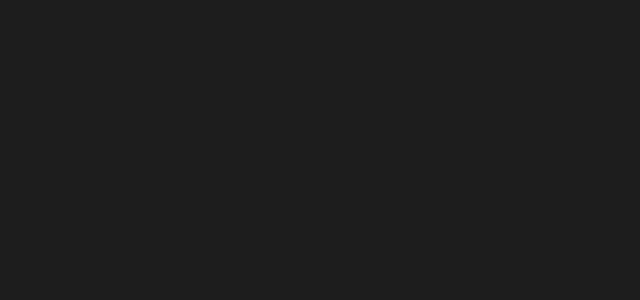
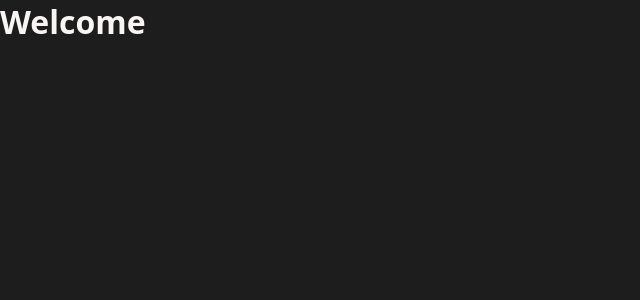
Before and after one commit to Satyaranjan2006/BACKEND-LEARNING, a React app in the folder day-14/Frontend/frontend/: page / in a window 1280 px wide. Before the commit this address had no page. Shown: the top 300 px of the page, without its empty margins (0-640 px from the left). Built offline with nearby package versions, Linux system fonts and the light colour scheme; the HTML template or start-up script is replaced by a standard one.

Commit message:
minor update regarding loading state ,Hook layer and State Layer

```diff
--- a/day-14/Frontend/frontend/src/AppRoutes.jsx
+++ b/day-14/Frontend/frontend/src/AppRoutes.jsx
@@ -19,6 +19,7 @@
 import Register from './features/auth/pages/Register'
 import {BrowserRouter,Route,Routes} from 'react-router'
 import React from 'react'
+import Welcome from './features/auth/pages/Welcome'
 
 const AppRoutes = () => {
   return (
@@ -26,6 +27,7 @@
     <Routes>
         <Route path='/login' element={<Login/>}/>
         <Route path='/register' element={<Register/>}/>
+        <Route path='/'  element={<Welcome/>}/>
     </Routes>
     </BrowserRouter>
   )
--- a/day-14/Frontend/frontend/src/features/auth/pages/Login.jsx
+++ b/day-14/Frontend/frontend/src/features/auth/pages/Login.jsx
@@ -1,8 +1,9 @@
 import React from 'react'
 import '../style/form.scss'
-import { Link } from 'react-router'
+import { Link, useNavigate } from 'react-router'
 import { useState } from 'react'
 import axios from 'axios'
+
 
 import { useAuth } from '../hook/useAuth'
 
@@ -11,7 +12,15 @@
     const [password, setPassword] = useState('')
 
     //----DBT--------------HOW WE GET HANDLE LOGIN FROM  useAuth()------------------
-    const { handleLogin } = useAuth()
+    const { handleLogin, loading } = useAuth()
+
+    const navigate = useNavigate()
+
+    if (loading) {
+        return (
+            <h1>Loading...</h1>
+        )
+    }
 
     async function handleSubmit(e) {
         e.preventDefault()
@@ -31,6 +40,7 @@
         handleLogin(username, password)
             .then(res => {
                 console.log(res);
+                navigate('/')
 
             })
 
--- /dev/null
+++ b/day-14/Frontend/frontend/src/features/auth/pages/Welcome.jsx
@@ -0,0 +1,11 @@
+import React from 'react'
+
+const Welcome = () => {
+  return (
+    <div>
+      <h1>Welcome</h1>
+    </div>
+  )
+}
+
+export default Welcome
--- a/day-14/Frontend/frontend/src/features/auth/services/auth.api.js
+++ b/day-14/Frontend/frontend/src/features/auth/services/auth.api.js
@@ -13,6 +13,7 @@
             email,
             password
         })
+        return response.data
     } catch (error) {
         throw error
     }
@@ -25,6 +26,7 @@
             password
 
          })
+         return response.data
     } catch (error) {
         throw error
     }
```
Also changed, not shown: day-14/Frontend/frontend/src/features/auth/auth.context.jsx (+0 -51 lines).
